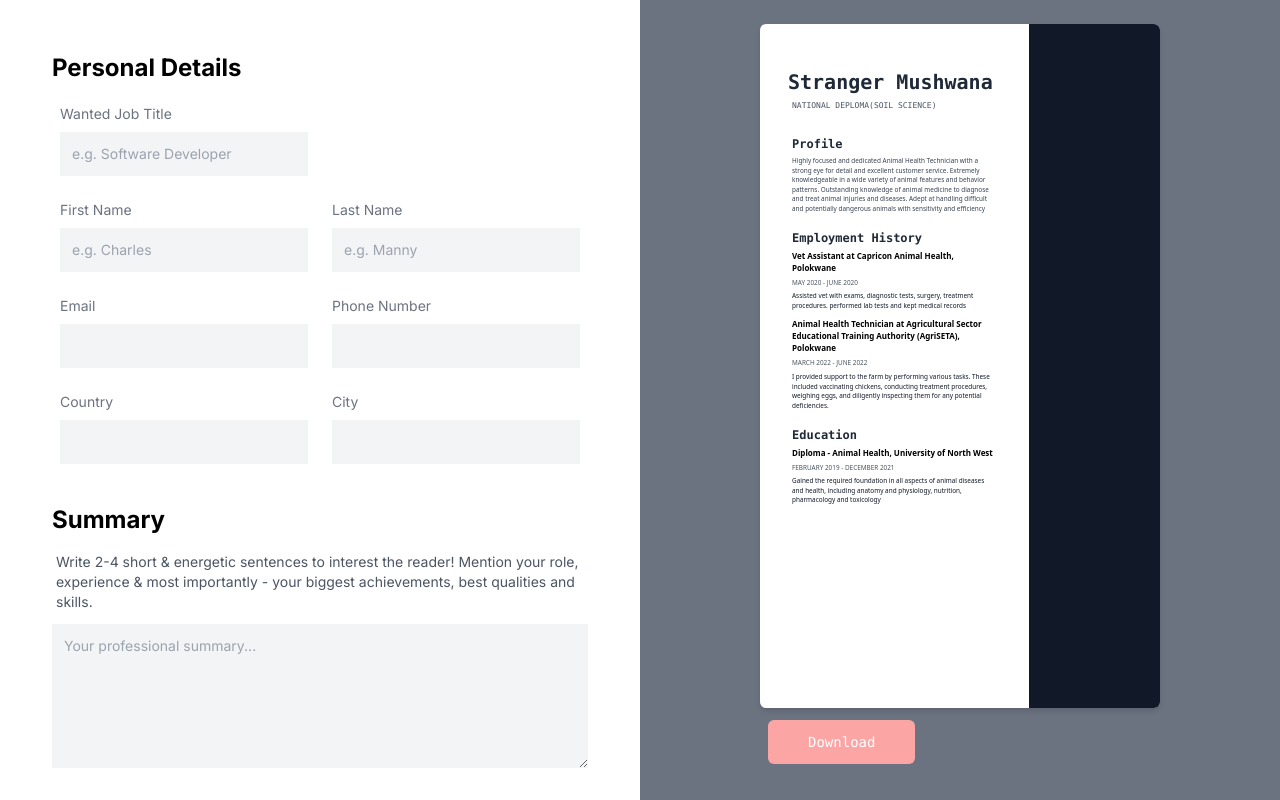
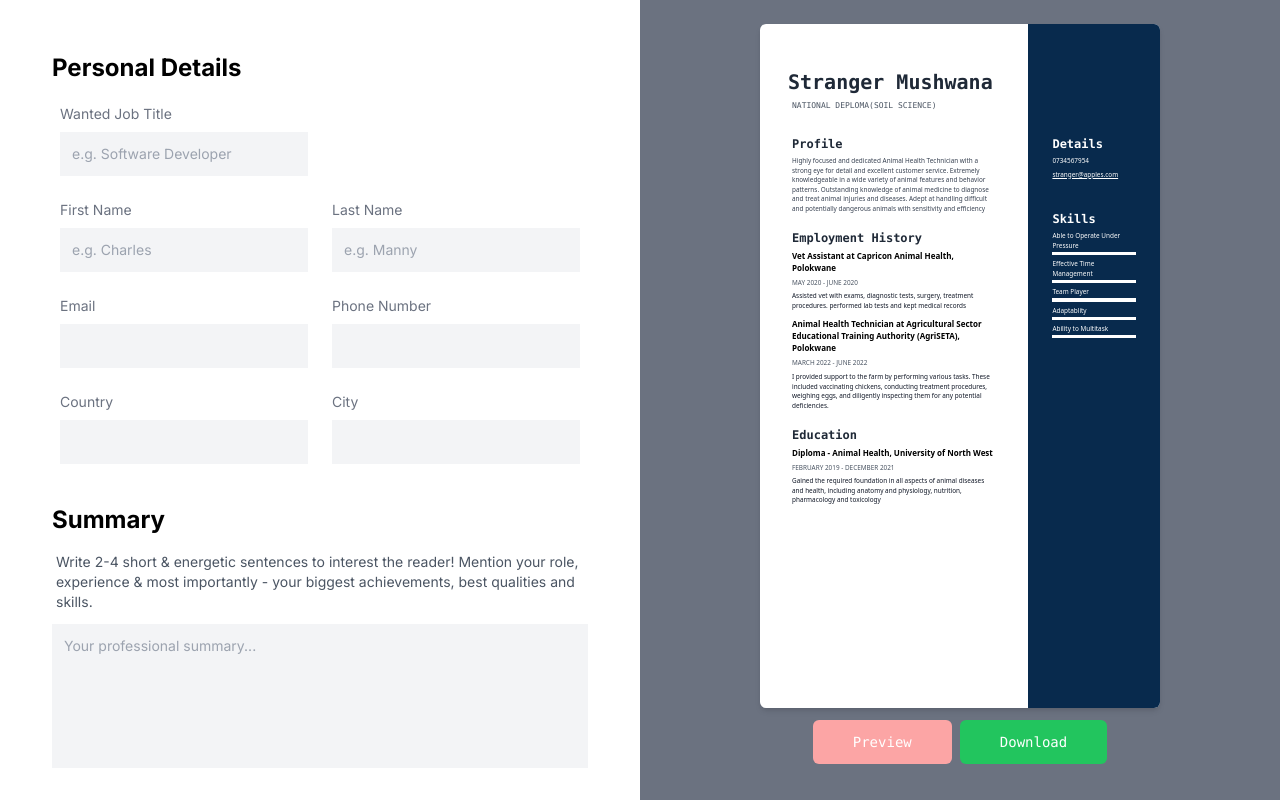
Before and after one commit to strangermushwana/resume-builder, a Next.js app: page / in a window 1280 px wide. Built offline with nearby package versions, Linux system fonts and the light colour scheme.

Commit message:
added skills

```diff
--- a/app/components/Education.tsx
+++ b/app/components/Education.tsx
@@ -77,6 +77,7 @@ export default function Education() {
                 Description
               </label>
               <textarea
+                style={{ resize: 'none' }}
                 rows={10}
                 className="block p-3 w-full text-sm text-gray-900 bg-gray-100 outline-none focus:border-b-2"
                 placeholder="e.g. Graduated under 30 seconds..."
--- a/app/components/EmploymentHistory.tsx
+++ b/app/components/EmploymentHistory.tsx
@@ -78,6 +78,7 @@ export default function EmploymentHistory() {
                 Description
               </label>
               <textarea
+                style={{ resize: 'none' }}
                 rows={10}
                 className="block p-3 w-full text-sm text-gray-900 bg-gray-100 outline-none focus:border-b-2"
                 placeholder="e.g. Created mobile app in 30 seconds..."
--- a/app/components/PersonalDetails.tsx
+++ b/app/components/PersonalDetails.tsx
@@ -118,6 +118,7 @@ export default function PersonalDetails() {
             achievements, best qualities and skills.
           </label>
           <textarea
+            style={{ resize: 'none' }}
             rows={6}
             className="block p-3 w-full text-sm text-gray-900 bg-gray-100 outline-none focus:border-b-2"
             placeholder="Your professional summary..."
--- a/app/components/Resume.tsx
+++ b/app/components/Resume.tsx
@@ -75,16 +75,46 @@ export default function Resume() {
             </div>
           </div>
         </div>
-        <div className="bg-gray-900 w-[34%] text-white p-5 rounded-r-md"></div>
+        <div className="bg-[#082A4D] w-[34%] text-white px-6 pt-[7rem] rounded-r-md">
+          <h2 className="font-semibold text-xs font-mono">Details</h2>
+          <div className="font-sans">
+            <div className="text-[0.4rem] my-1">0734567954</div>
+            <div className="text-[0.4rem] mb-1 underline">
+              stranger@apples.com
+            </div>
+            <div className="mt-8">
+              <h2 className="font-semibold text-xs font-mono">Skills</h2>
+              <div className="text-[0.4rem] my-1">
+                Able to Operate Under Pressure
+                <div className="w-full p-[0.1rem] mt-[0.1rem] bg-white"></div>
+              </div>
+              <div className="text-[0.4rem] my-1">
+                Effective Time Management
+                <div className="w-full p-[0.1rem] mt-[0.1rem] bg-white"></div>
+              </div>
+              <div className="text-[0.4rem] my-1">
+                Team Player
+                <div className="w-full p-[0.1rem] mt-[0.1rem] bg-white"></div>
+              </div>
+              <div className="text-[0.4rem] my-1">
+                Adaptablity
+                <div className="w-full p-[0.1rem] mt-[0.1rem] bg-white"></div>
+              </div>
+              <div className="text-[0.4rem] my-1">
+                Ability to Multitask
+                <div className="w-full p-[0.1rem] mt-[0.1rem] bg-white"></div>
+              </div>
+            </div>
+          </div>
+        </div>
       </div>
-      <div className="flex w-full px-2 my-3 text-white items-center ml-auto">
-        {/* <div className="text-sm">Select Template</div> */}
-        <a
-          href="#"
-          className="px-10 rounded-md py-3 bg-red-300 hover:bg-red-500 text-sm"
-        >
+      <div className="flex space-x-2 px-2 my-3 text-white items-center">
+        <button className="px-10 rounded-md py-3 bg-red-300 hover:bg-red-500 text-sm">
+          Preview
+        </button>
+        <button className="px-10 rounded-md py-3 bg-green-500 hover:bg-green-300 text-sm">
           Download
-        </a>
+        </button>
       </div>
     </div>
   )
```
